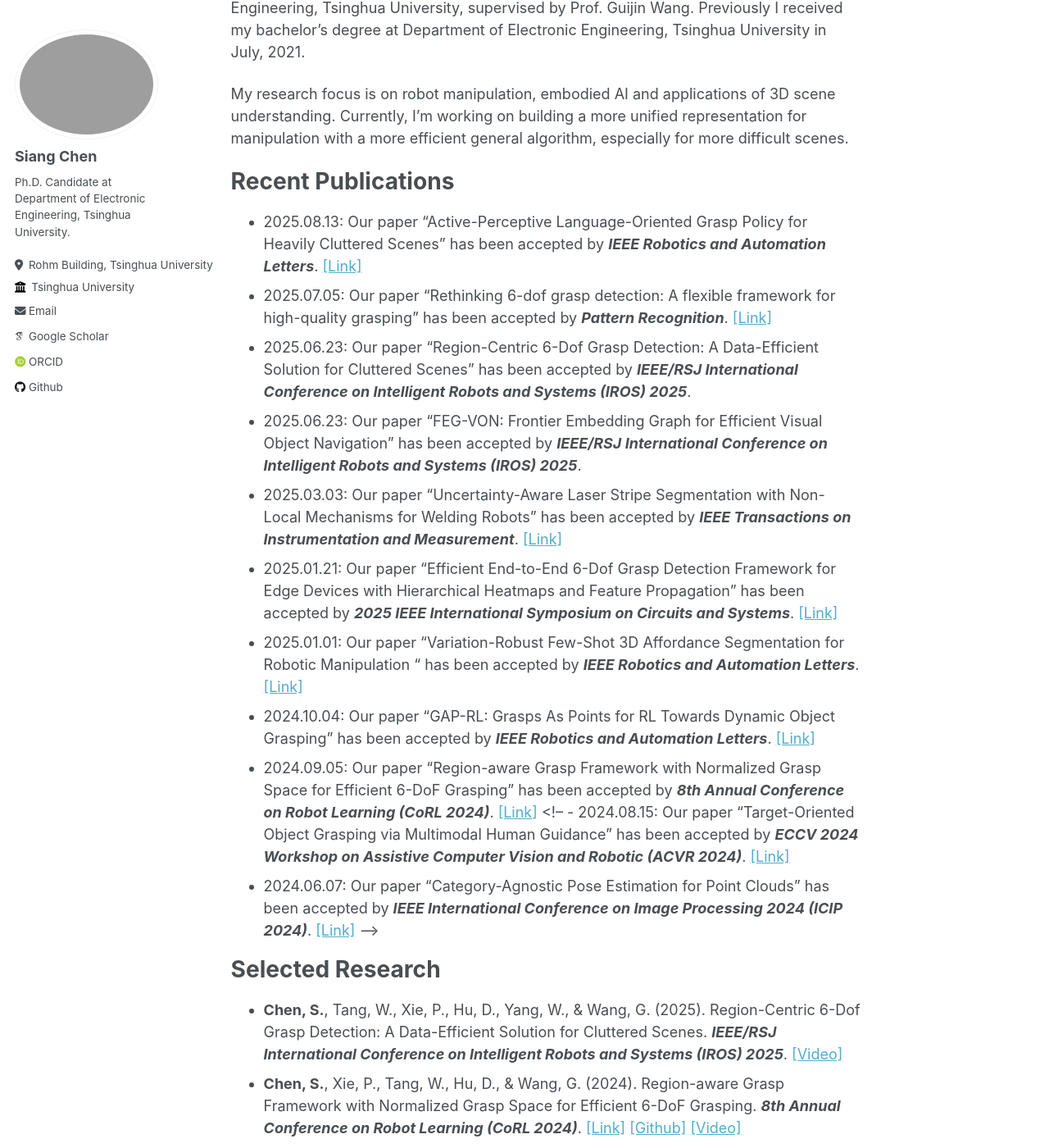
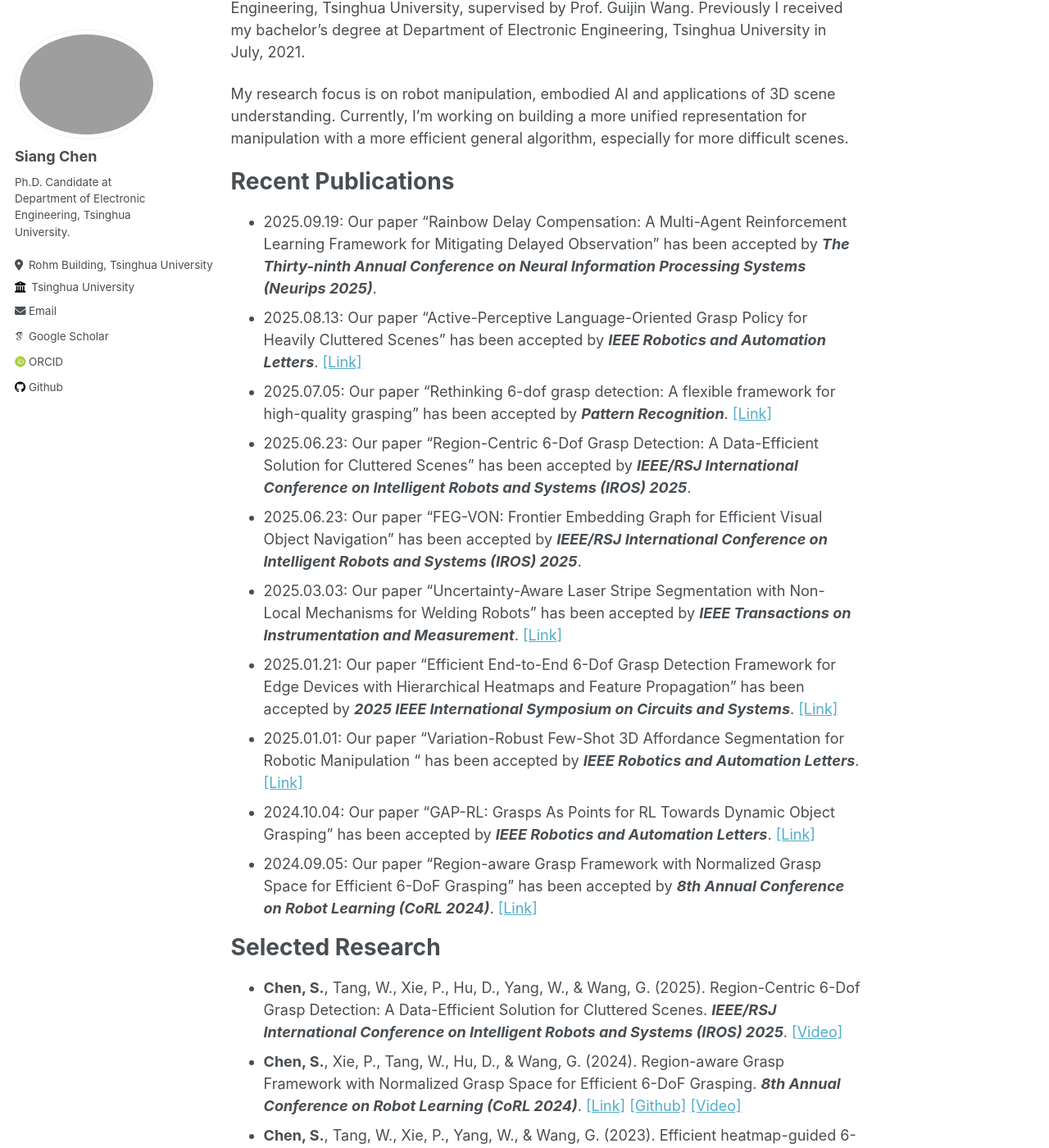
Before and after one commit to ChenThree/ChenThree.github.io, a Jekyll site: the page built from _pages/about.md, in a window 1280 px wide and 1400 px high, scrolled down 191 px. Shown: the whole window at 82% size. Built offline with Jekyll 4.4.1, drawn with Linux system fonts in a browser that asks for light colours; some web fonts are replaced; some of the changed text lies outside the part shown.

Commit message:
[update] add neurips

```diff
--- a/_pages/about.md
+++ b/_pages/about.md
@@ -13,6 +13,7 @@ My research focus is on robot manipulation, embodied AI and applications of 3D s
 
 # Recent Publications
 
+- 2025.09.19: Our paper "Rainbow Delay Compensation: A Multi-Agent Reinforcement Learning Framework for Mitigating Delayed Observation" has been accepted by ***The Thirty-ninth Annual Conference on Neural Information Processing Systems (Neurips 2025)***.
 - 2025.08.13: Our paper "Active-Perceptive Language-Oriented Grasp Policy for Heavily Cluttered Scenes" has been accepted by ***IEEE Robotics and Automation Letters***. [[Link]](https://ieeexplore.ieee.org/document/11146494)
 - 2025.07.05: Our paper "Rethinking 6-dof grasp detection: A flexible framework for high-quality grasping" has been accepted by ***Pattern Recognition***. [[Link]](https://www.sciencedirect.com/science/article/pii/S0031320325007484)
 - 2025.06.23: Our paper "Region-Centric 6-Dof Grasp Detection: A Data-Efficient Solution for Cluttered Scenes" has been accepted by ***IEEE/RSJ International Conference on Intelligent Robots and Systems (IROS) 2025***.
@@ -24,7 +25,7 @@ My research focus is on robot manipulation, embodied AI and applications of 3D s
 - 2024.10.04: Our paper "GAP-RL: Grasps As Points for RL Towards Dynamic Object Grasping" has been accepted by ***IEEE Robotics and Automation Letters***. [[Link]](https://ieeexplore.ieee.org/abstract/document/10168242/)
 - 2024.09.05: Our paper "Region-aware Grasp Framework with Normalized Grasp Space for Efficient 6-DoF Grasping" has been accepted by ***8th Annual Conference on Robot Learning (CoRL 2024)***. [[Link]](https://openreview.net/forum?id=jPkOFAiOzf)
 <!-- - 2024.08.15: Our paper "Target-Oriented Object Grasping via Multimodal Human Guidance" has been accepted by ***ECCV 2024 Workshop on Assistive Computer Vision and Robotic (ACVR 2024)***. [[Link]](https://arxiv.org/abs/2408.11138)
-- 2024.06.07: Our paper "Category-Agnostic Pose Estimation for Point Clouds" has been accepted by ***IEEE International Conference on Image Processing 2024 (ICIP 2024)***. [[Link]](https://arxiv.org/abs/2403.07437) -->
+<!-- - 2024.06.07: Our paper "Category-Agnostic Pose Estimation for Point Clouds" has been accepted by ***IEEE International Conference on Image Processing 2024 (ICIP 2024)***. [[Link]](https://arxiv.org/abs/2403.07437) -->
 <!-- - 2024.03.22: Our paper "Rethinking 6-Dof Grasp Detection: A Flexible Framework for High-Quality Grasping" is released in ***arXiv preprint***. [[Link]](https://arxiv.org/abs/2403.15054) -->
 <!-- - 2023.10.25: Our paper "Query-guided Support Prototypes for Few-shot 3D Indoor Segmentation" is accepted for publication in ***IEEE Transactions on Circuits and Systems for Video Technology***. [[Link]](https://ieeexplore.ieee.org/abstract/document/10295521/) -->
 <!-- - 2023.09.07: Our paper "Part-Guided 3D RL for Sim2Real Articulated Object Manipulation" is accepted for publication in ***IEEE Robotics and Automation Letters***. [[Link]](https://ieeexplore.ieee.org/abstract/document/10242361/) -->
@@ -36,6 +37,7 @@ My research focus is on robot manipulation, embodied AI and applications of 3D s
 - **Chen, S.**, Tang, W., Xie, P., Hu, D., Yang, W., & Wang, G. (2025). Region-Centric 6-Dof Grasp Detection: A Data-Efficient Solution for Cluttered Scenes. ***IEEE/RSJ International Conference on Intelligent Robots and Systems (IROS) 2025***. [[Video]](https://www.youtube.com/watch?v=M17wfPsagN8)
 - **Chen, S.**, Xie, P., Tang, W., Hu, D., & Wang, G. (2024). Region-aware Grasp Framework with Normalized Grasp Space for Efficient 6-DoF Grasping. ***8th Annual Conference on Robot Learning (CoRL 2024)***. [[Link]](https://openreview.net/forum?id=jPkOFAiOzf) [[Github]](https://github.com/THU-VCLab/RegionNormalizedGrasp) [[Video]](https://www.youtube.com/watch?v=RyozevPocX4)
 - **Chen, S.**, Tang, W., Xie, P., Yang, W., & Wang, G. (2023). Efficient heatmap-guided 6-DoF grasp detection in cluttered scenes. ***IEEE Robotics and Automation Letters***. [[Link]](https://ieeexplore.ieee.org/abstract/document/10168242/) [[Github]](https://github.com/THU-VCLab/HGGD) [[Video]](https://www.youtube.com/watch?v=V8gG1eHbrsU)
+- Fu, S., **Chen, S. (co-first author)***, Zhao, S., Bai, L., Li, T. & Yan, Y. (2025). Rainbow Delay Compensation: A Multi-Agent Reinforcement Learning Framework for Mitigating Delayed Observation
 - Dai, Y., **Chen, S. (co-first author, project leader)**, Yang, K., Hu, D., Xie, P., Li, G., & Wang, G. (2025). Active-Perceptive Language-Oriented Grasp Policy for Heavily Cluttered Scenes. ***IEEE Robotics and Automation Letters***. [[Link]](https://ieeexplore.ieee.org/document/11146494) [[Video]](https://www.youtube.com/watch?v=r4whdh9Q_5w)
 - Xie, P., **Chen, S. (co-first author, project leader)**, Tang, W., Yang, K., & Wang, G. & Wang, G. (2026). Rethinking 6-dof grasp detection: A flexible framework for high-quality grasping. ***Pattern Recognition***. [[Link]](https://www.sciencedirect.com/science/article/pii/S0031320325007484) [[Github]](https://github.com/THU-VCLab/FlexLoG) [[Video]](https://www.youtube.com/watch?v=9g1K2-C8koc)
 - Xie, P., **Chen, S. (co-first author, project leader)**, Chen, Q., Tang, W., ... & Wang, G. (2024). GAP-RL: Grasps As Points for RL Towards Dynamic Object Grasping. ***IEEE Robotics and Automation Letters***. [[Link]](https://ieeexplore.ieee.org/abstract/document/10750070) [[arxiv]](http://arxiv.org/abs/2410.03509)  [[Github]](https://github.com/THU-VCLab/GAP-RL)
```
